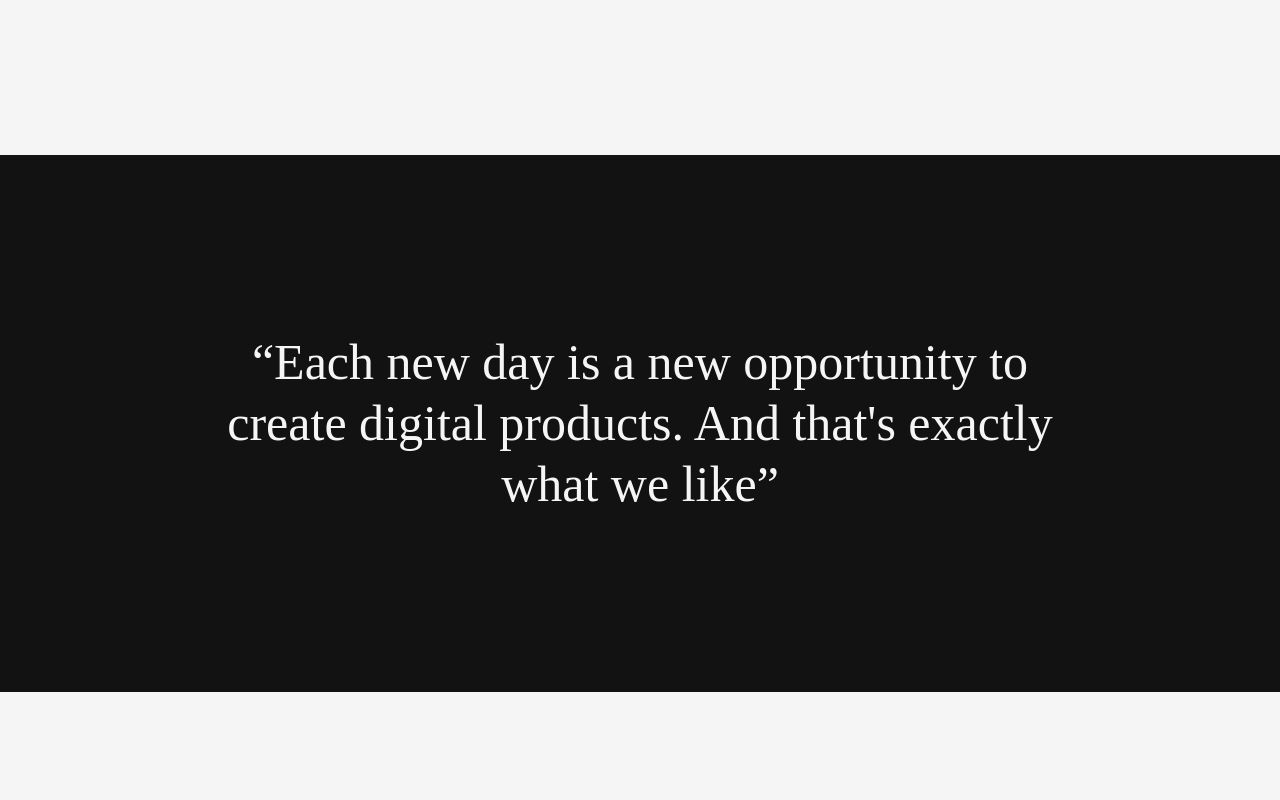
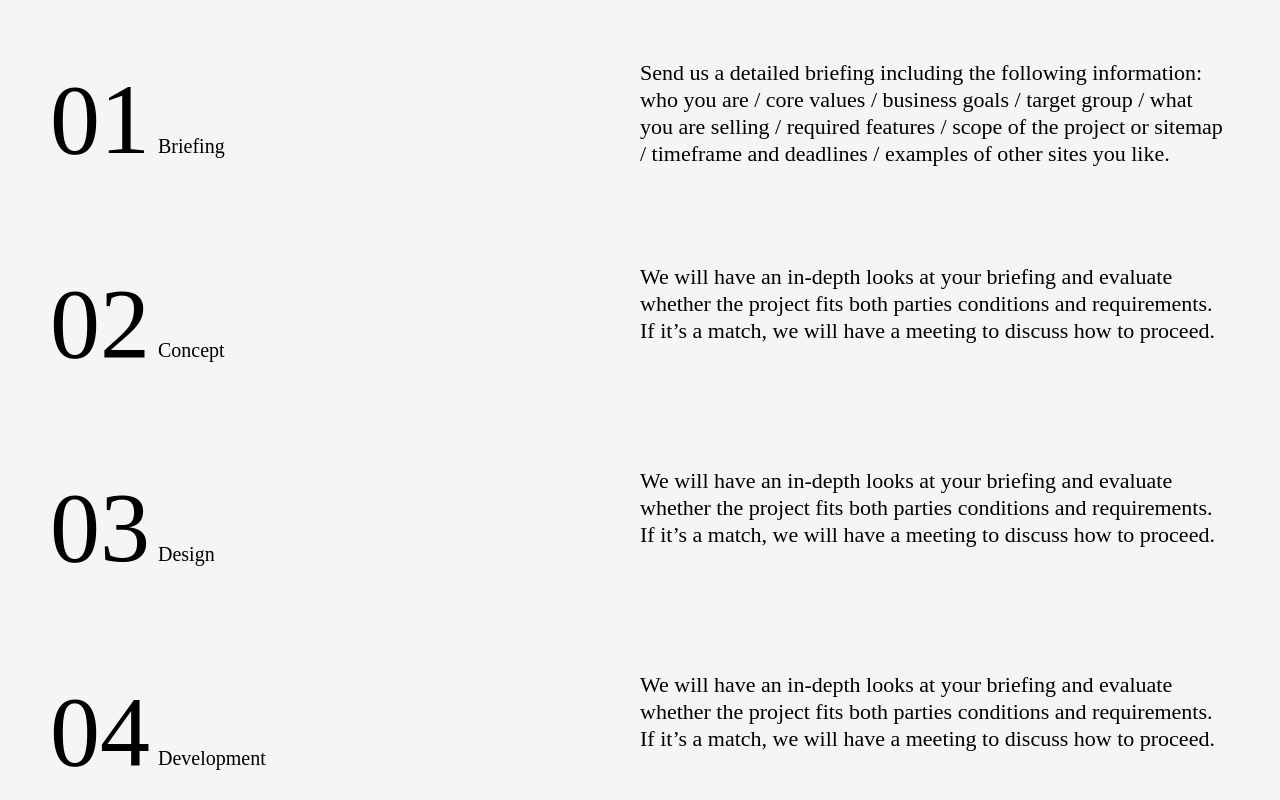
Before and after one commit to kupatrade/moramora, a Next.js app: page /what-we-do in a window 1280 px wide. Shown: the part 1660-2460 px from the top of the page. Built offline with nearby package versions, Linux system fonts and the light colour scheme; no server answers; a web font is replaced by a local one.

Commit message:
what-we-do was finish

```diff
--- a/i18n/locales/en/translation.json
+++ b/i18n/locales/en/translation.json
@@ -79,6 +79,26 @@
             "text2": "Payments",
             "text3": "eCommerce",
             "text4": "Custom apps"
+        },
+        "firstProcessBlock": {
+            "title": "Briefing",
+            "number": "01",
+            "description": "Send us a detailed briefing including the following information: who you are / core values / business goals / target group / what you are selling / required features / scope of the project or sitemap / timeframe and deadlines / examples of other sites you like."
+        },
+        "secondProcessBlock": {
+            "title": "Concept",
+            "number": "02",
+            "description": "We will have an in-depth looks at your briefing and evaluate whether the project fits both parties conditions and requirements. If it’s a match, we will have a meeting to discuss how to proceed."
+        },
+        "thirdProcessBlock": {
+            "title": "Design",
+            "number": "03",
+            "description": "We will have an in-depth looks at your briefing and evaluate whether the project fits both parties conditions and requirements. If it’s a match, we will have a meeting to discuss how to proceed."
+        },
+        "fourthProcessBlock": {
+            "title": "Development",
+            "number": "04",
+            "description": "We will have an in-depth looks at your briefing and evaluate whether the project fits both parties conditions and requirements. If it’s a match, we will have a meeting to discuss how to proceed."
         }
     }
 }
--- a/i18n/locales/rus/translation.json
+++ b/i18n/locales/rus/translation.json
@@ -79,6 +79,26 @@
             "text2": "Payments",
             "text3": "eCommerce",
             "text4": "Custom apps"
+        },
+        "firstProcessBlock": {
+            "title": "Брифинг",
+            "number": "01",
+            "description": "Отправьте нам подробный брифинг, включающий следующую информацию: кто вы / основные ценности / бизнес-цели / целевая группа / что вы продаете / необходимые функции / объем проекта или карта сайта / сроки и сроки / примеры других сайтов, которые вам нравятся."
+        },
+        "secondProcessBlock": {
+            "title": "Концепция",
+            "number": "02",
+            "description": "Мы внимательно изучим ваш брифинг и оценим, соответствует ли проект условиям и требованиям обеих сторон. Если это совпадение, у нас будет встреча, чтобы обсудить, как действовать дальше."
+        },
+        "thirdProcessBlock": {
+            "title": "Дизайн",
+            "number": "03",
+            "description": "Мы внимательно изучим ваш брифинг и оценим, соответствует ли проект условиям и требованиям обеих сторон. Если это совпадение, у нас будет встреча, чтобы обсудить, как действовать дальше."
+        },
+        "fourthProcessBlock": {
+            "title": "Разработка",
+            "number": "04",
+            "description": "Мы внимательно изучим ваш брифинг и оценим, соответствует ли проект условиям и требованиям обеих сторон. Если это совпадение, у нас будет встреча, чтобы обсудить, как действовать дальше."
         }
     }
 }
--- a/pages/what-we-do/index.tsx
+++ b/pages/what-we-do/index.tsx
@@ -69,7 +69,36 @@ export default function WhatWeDo() {
                 <DarkContainer light={true}>
                     <ContentContainer>
                         <Line title={t("whatwedo.workLabel")} />
-
+                        <div className={styles.process_container}>
+                            <div className={styles.left}>
+                                <p className={styles.number}>{t("whatwedo.firstProcessBlock.number")}</p>
+                                <p className={styles.text}>{t("whatwedo.firstProcessBlock.title")}</p>
+                            </div>
+                            <div className={styles.right}>
+                                {t("whatwedo.firstProcessBlock.description")}
+                            </div>
+                            <div className={styles.left}>
+                                <p className={styles.number}>{t("whatwedo.secondProcessBlock.number")}</p>
+                                <p className={styles.text}>{t("whatwedo.secondProcessBlock.title")}</p>
+                            </div>
+                            <div className={styles.right}>
+                                {t("whatwedo.secondProcessBlock.description")}
+                            </div>
+                            <div className={styles.left}>
+                                <p className={styles.number}>{t("whatwedo.thirdProcessBlock.number")}</p>
+                                <p className={styles.text}>{t("whatwedo.thirdProcessBlock.title")}</p>
+                            </div>
+                            <div className={styles.right}>
+                                {t("whatwedo.thirdProcessBlock.description")}
+                            </div>
+                            <div className={styles.left}>
+                                <p className={styles.number}>{t("whatwedo.fourthProcessBlock.number")}</p>
+                                <p className={styles.text}>{t("whatwedo.fourthProcessBlock.title")}</p>
+                            </div>
+                            <div className={styles.right}>
+                                {t("whatwedo.fourthProcessBlock.description")}
+                            </div>
+                        </div>
                     </ContentContainer>
                 </DarkContainer>
                 <div className={styles.common_container}>
--- a/styles/whatwedo.module.scss
+++ b/styles/whatwedo.module.scss
@@ -86,7 +86,7 @@
 
             .first_square {
                 width: 100%;
-                animation: squareBalans 5s linear infinite;
+                animation: squareBalans 12s linear infinite;
             }
 
             .second_squere {
@@ -208,6 +208,92 @@
     }
 }
 
+.process_container {
+    width: 100%;
+    display: grid;
+    grid-template-columns: 1fr 1fr;
+    grid-template-rows: repeat(4, 1fr);
+    row-gap: 82px;
+    padding-top: 97px;
+
+    @media(max-width: $large) {
+        padding-top: 60px;
+        row-gap: 46px;
+    }
+
+    @media(max-width: $pad) {
+        padding-top: 41px;
+        row-gap: 45px;
+    }
+
+    @media(max-width: $phone) {
+        padding-top: 35px;
+        row-gap: 32px;
+    }
+
+    @media(max-width: 570px) {
+        grid-template-columns: 1fr;
+        grid-template-rows: repeat(8, auto);
+        row-gap: 15px;
+    }
+
+    @media(max-width: $small-phone) {
+        row-gap: 8px;
+    }
+
+    .left {
+        display: flex;
+        align-items: baseline;
+
+        .number {
+            font-size: 100px;
+            line-height: 122px;
+            margin-right: 8px;
+
+            @media(max-width: $phone) {
+                font-size: 70px;
+                line-height: 85px;
+            }
+
+            @media(max-width: $small-phone) {
+                font-size: 50px;
+                line-height: 61px;
+            }
+        }
+
+        .text {
+            font-size: 20px;
+            line-height: 24px;
+
+            @media(max-width: $large) {
+                font-size: 18px;
+                line-height: 22px;
+            }
+
+            @media(max-width: $pad) {
+                font-size: 16px;
+                line-height: 20px;
+            }
+
+            @media(max-width: $phone) {
+                font-size: 14px;
+                line-height: 17px;
+            }
+        }
+    }
+
+    .right {
+        display: flex;
+        font-size: 22px;
+        line-height: 27px;
+
+        @media(max-width: $large) {
+            font-size: 18px;
+            line-height: 22px;
+        }
+    }
+}
+
 @keyframes squareBalans {
     0% {
         opacity: .4;
```
